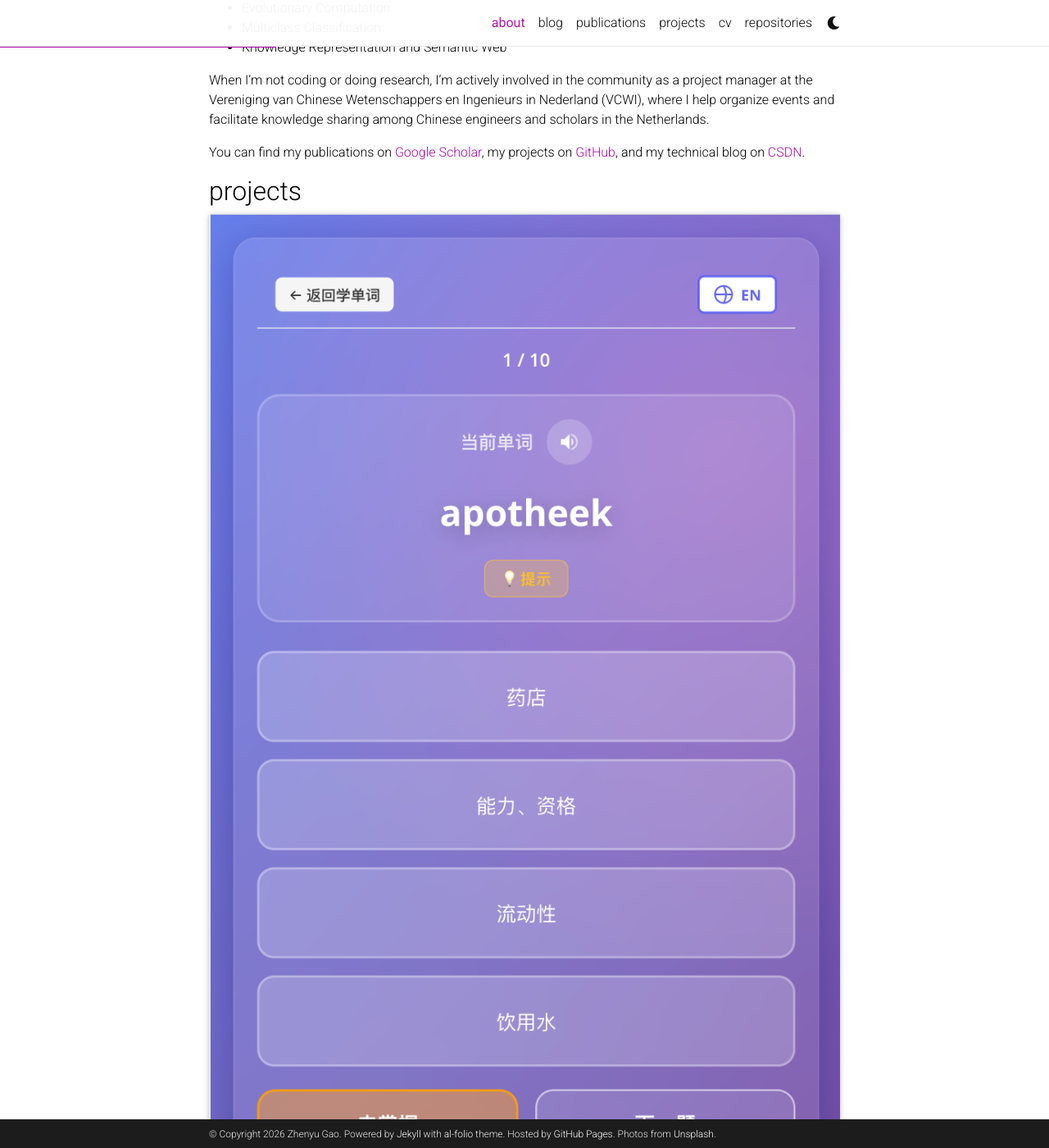
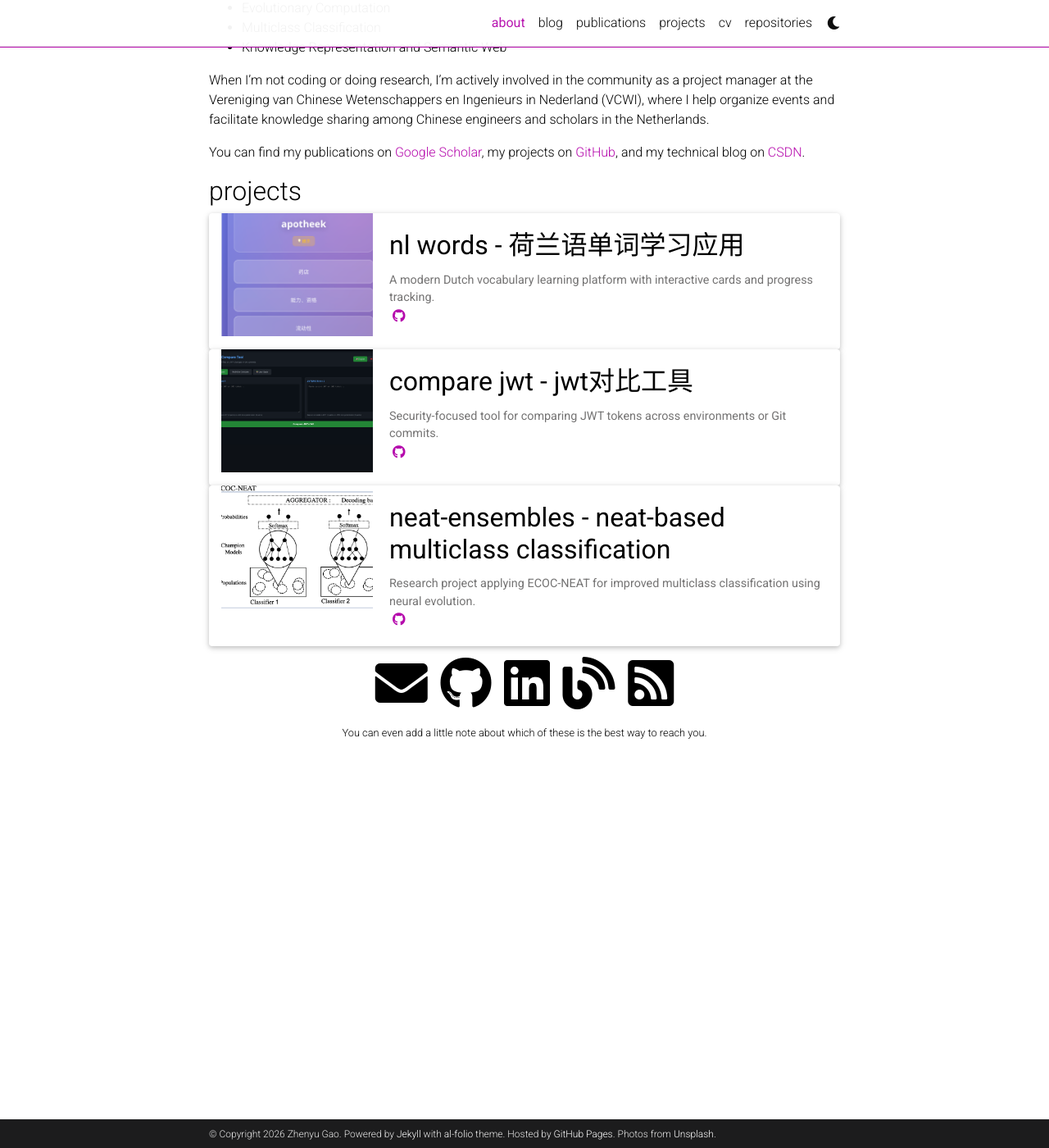
Before and after one commit to lafengxiaoyu/lafengxiaoyu.github.io, a Jekyll site: the page built from _pages/about.md, in a window 1280 px wide and 1400 px high, scrolled down 515 px. Shown: the whole window at 82% size. Built offline with Jekyll 4.4.1, drawn with Linux system fonts in a browser that asks for light colours; full-size pictures stand in for the smaller copies a plugin makes; comment, search, counter and statistics services are not loaded; a style sheet for code colours, icons or effects is not loaded.

Commit message:
Fix project card layout: left image with fixed width, right content

```diff
--- a/_includes/projects.html
+++ b/_includes/projects.html
@@ -6,12 +6,17 @@
     {%- else -%}
     <a href="{{ project.url | relative_url }}">
       {%- endif %}
-      <div class="card hoverable">
+      <div class="card hoverable project-card">
+        <div class="row no-gutters">
           {%- if project.img %}
+          <div class="col-auto project-img-container">
             {%- include figure.html
               path=project.img
-          alt="project thumbnail" -%}
+              alt="project thumbnail"
+              class="project-thumbnail" -%}
+          </div>
           {%- endif %}
+          <div class="col project-content">
             <div class="card-body">
               <h2 class="card-title text-lowercase">{{ project.title }}</h2>
               <p class="card-text">{{ project.description }}</p>
@@ -32,5 +37,7 @@
               </div>
             </div>
           </div>
+        </div>
+      </div>
     </a>
 </div>
--- a/_sass/_base.scss
+++ b/_sass/_base.scss
@@ -539,6 +539,37 @@ footer.sticky-bottom {
   }
 }
 
+// Project card layout
+.project-card {
+  .project-img-container {
+    width: 200px;
+    flex-shrink: 0;
+    overflow: hidden;
+
+    img {
+      width: 200px;
+      height: 150px;
+      object-fit: cover;
+    }
+  }
+
+  .project-content {
+    flex: 1;
+    min-width: 0;
+  }
+
+  @media (max-width: 576px) {
+    .project-img-container {
+      width: 120px;
+
+      img {
+        width: 120px;
+        height: 90px;
+      }
+    }
+  }
+}
+
 
 // Publications
 
```
Lines whose indentation alone changed are shown as unchanged.
